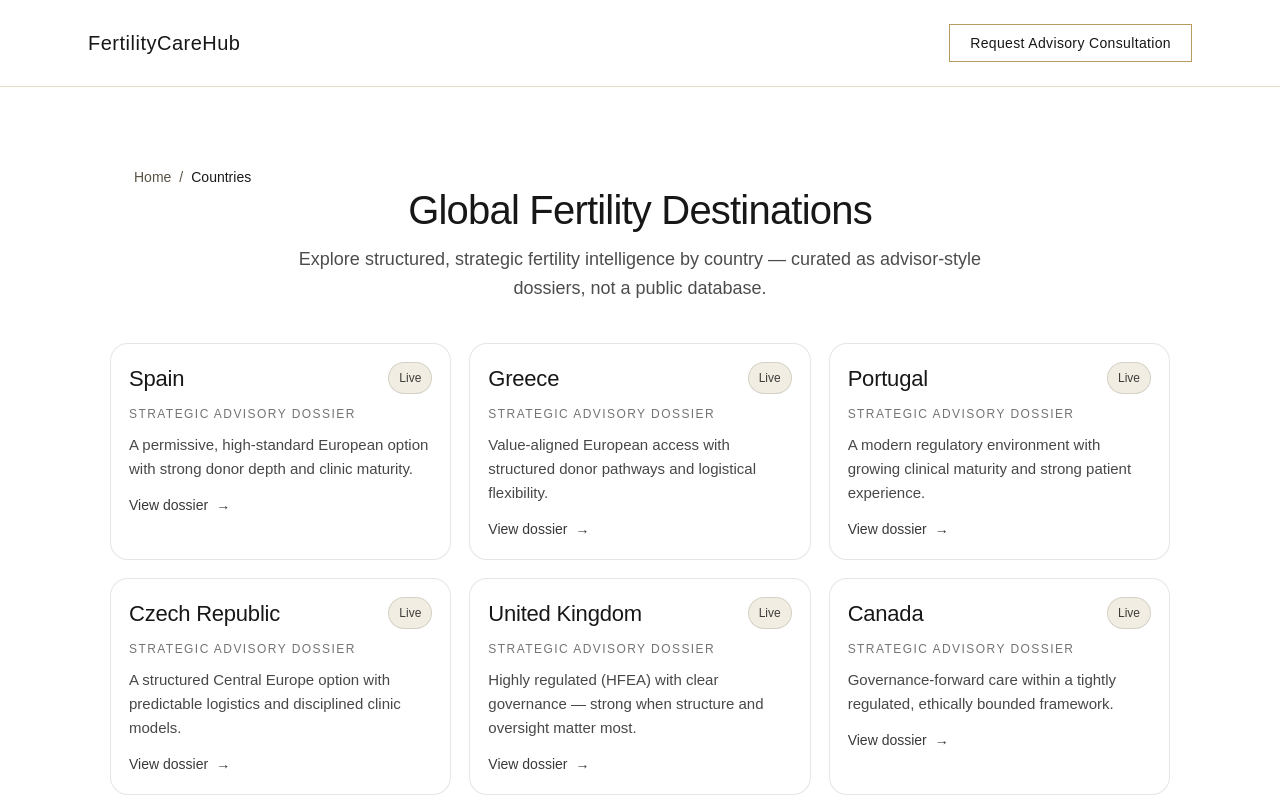
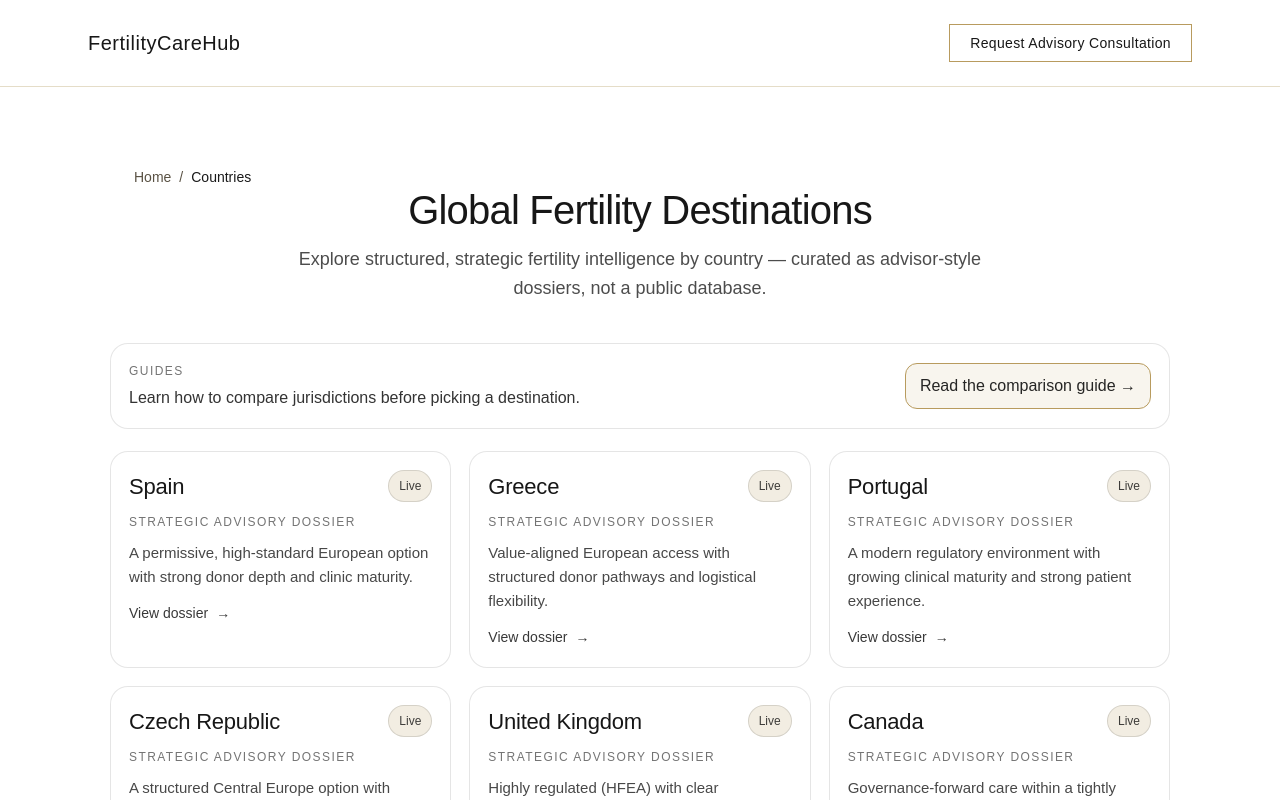
Before and after one commit to fmeliteintl-collab/fertilitycarehub-web, a Next.js app: page /countries in a window 1280 px wide. Shown: the top 800 px of the page. Built offline with nearby package versions, Linux system fonts and the light colour scheme.

Commit message:
Internal linking: add Guides CTA on countries index

```diff
--- a/app/countries/page.tsx
+++ b/app/countries/page.tsx
@@ -129,7 +129,54 @@ export default function CountriesPage() {
           advisor-style dossiers, not a public database.
         </p>
       </header>
+{/* Guides */}
+      <section
+        style={{
+          marginTop: 18,
+          marginBottom: 22,
+          background: "rgba(255,255,255,0.55)",
+          border: "1px solid rgba(0,0,0,0.10)",
+          borderRadius: 18,
+          padding: 18,
+          display: "flex",
+          alignItems: "center",
+          justifyContent: "space-between",
+          gap: 12,
+          flexWrap: "wrap",
+        }}
+      >
+        <div>
+          <div
+            style={{
+              fontSize: 12,
+              textTransform: "uppercase",
+              letterSpacing: "0.12em",
+              color: "rgba(0,0,0,0.55)",
+              marginBottom: 6,
+            }}
+          >
+            Guides
+          </div>
+          <div style={{ fontSize: 16, color: "rgba(0,0,0,0.80)" }}>
+            Learn how to compare jurisdictions before picking a destination.
+          </div>
+        </div>
 
+        <Link
+          href="/how-to-compare-fertility-jurisdictions"
+          style={{
+            textDecoration: "none",
+            border: "1px solid #B89B5E",
+            padding: "10px 14px",
+            borderRadius: 12,
+            color: "rgba(0,0,0,0.85)",
+            background: "rgba(184,155,94,0.10)",
+            whiteSpace: "nowrap",
+          }}
+        >
+          Read the comparison guide →
+        </Link>
+      </section>
       <section
         style={{
           display: "grid",
```
